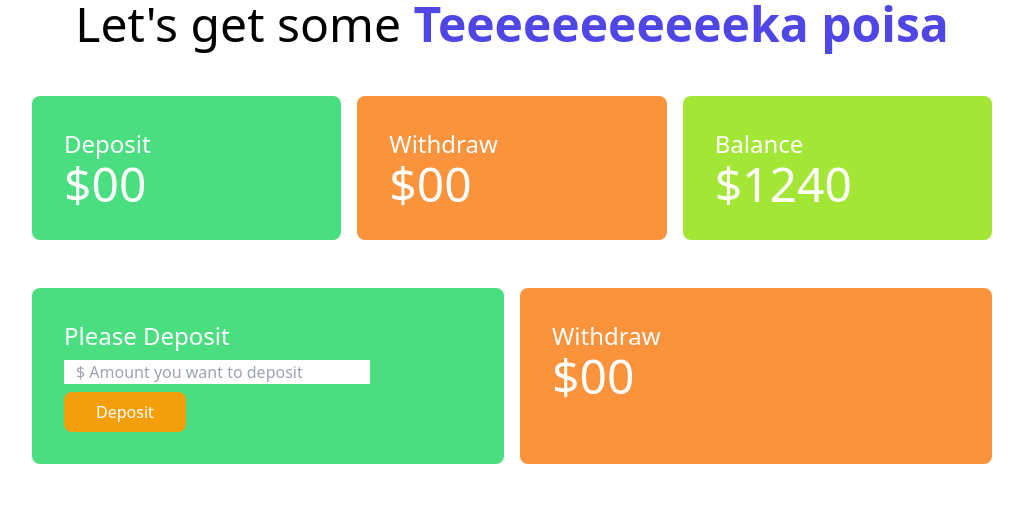
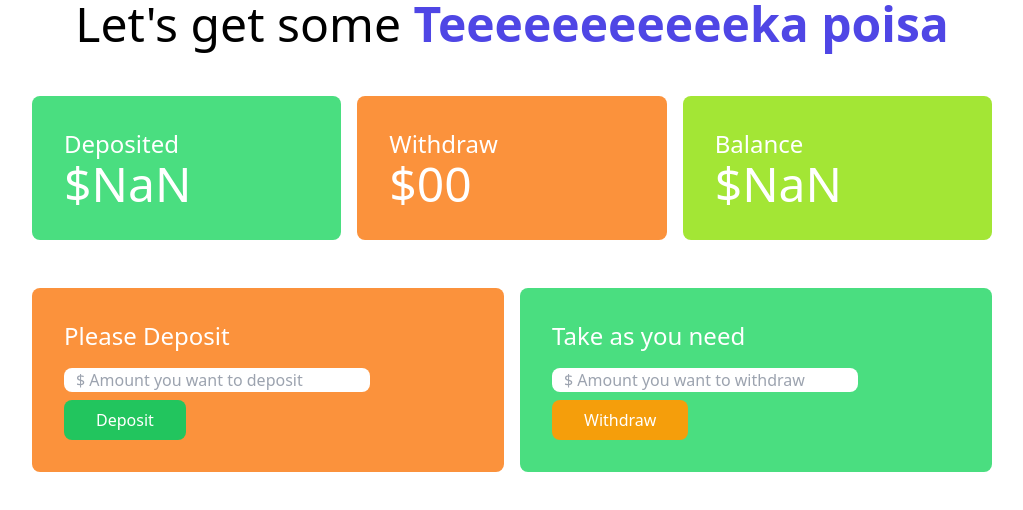
Before and after one commit to Alamin11/web_day_40_baper_bank, a plain HTML site: page bank.html in a window 1280 px wide. Both pictures are taken after a click on the button "Deposit". Shown: the whole page, without its empty margins (128-1151 px from the left). Drawn offline with nearby package versions, Linux system fonts and the light colour scheme.

Commit message:
added deposit and withdraw calculation

```diff
--- a/bank.html
+++ b/bank.html
@@ -19,40 +19,47 @@
         <section class="mt-12 ">
             <div class="grid grid-cols-3 gap-4 w-9/12 mx-auto text-white">
                 <div class="bg-green-400 p-8 rounded-lg">
-                    <h4 class="text-2xl">Deposit</h4>
-                    <h2 class="text-5xl">$00</h2>
+                    <h4 class="text-2xl">Deposited</h4>
+                    <h2 class="text-5xl">$<span id="deposit-display">00</span></h2>
                 </div>
                 <div class="bg-orange-400 p-8 rounded-lg">
                     <h4 class="text-2xl">Withdraw</h4>
-                    <h2 class="text-5xl">$00</h2>
+                    <h2 class="text-5xl">$<span id="withdraw-field">00</span></h2>
                 </div>
                 <div class="bg-lime-400 p-8 rounded-lg">
                     <h4 class="text-2xl">Balance</h4>
-                    <h2 class="text-5xl">$1240</h2>
+                    <h2 class="text-5xl">$<span id="balance-display">1200</span></h2>
                 </div>
 
             </div>
         </section>
         <!-- withdraw and deposit section -->
         <section class="mt-12 ">
-            <div class="grid grid-cols-2 gap-4 w-9/12 mx-auto text-white">
+            <div class="grid grid-cols-2 gap-4 w-9/12 mx-auto">
+                <div class="bg-orange-400 p-8 rounded-lg ">
+                    <h4 class="text-2xl mb-4 text-white">Please Deposit</h4>
+                    <input type="text" id="deposited-amount" class="w-9/12 block
+                     mb-2 px-3 mt-2 rounded-lg" placeholder="$ Amount you want to deposit">
+                    <button id="btn-deposit"
+                        class="bg-green-500 text-white py-2 px-8 font-medium rounded-lg hover:bg-lime-400 font-medium">Deposit</button>
+                </div>
                 <div class="bg-green-400 p-8 rounded-lg ">
-                    <h4 class="text-2xl">Please Deposit</h4>
-                    <input type="text" class="w-9/12 block
-                     mb-2 px-3 mt-2" placeholder="$ Amount you want to deposit">
-                    <button id="btn-submit"
-                        class="bg-amber-500 text-white py-2 px-8 font-medium rounded-lg hover:bg-sky-700 font-medium">Deposit</button>
+                    <h4 class="text-2xl mb-4 text-white">Take as you need</h4>
+                    <input type="text" id="withdraw-amount" class="w-9/12 block
+                     mb-2 px-3 mt-2 rounded-lg" placeholder="$ Amount you want to withdraw">
+                    <button id="btn-withdraw"
+                        class="bg-amber-500 text-white py-2 px-8 font-medium rounded-lg hover:bg-lime-400 font-medium">Withdraw</button>
                 </div>
-                <div class="bg-orange-400 p-8 rounded-lg">
-                    <h4 class="text-2xl">Withdraw</h4>
-                    <h2 class="text-5xl">$00</h2>
-                </div>
+
 
             </div>
         </section>
 
 
     </main>
+    <script src="js/deposit.js"></script>
+    <script src="js/withdraw.js"></script>
+
 </body>
 
 </html>
--- /dev/null
+++ b/js/deposit.js
@@ -0,0 +1,16 @@
+// console.log('MoneyCalculator');
+document.getElementById('btn-deposit').addEventListener('click', function () {
+    let depositField = document.getElementById('deposited-amount');
+    let depositAmount = parseFloat(depositField.value);
+    // console.log(typeof depositAmount);
+    const depositDisplay = document.getElementById('deposit-display');
+    depositDisplay.innerText = depositAmount;
+    let totalDisplayBalance = document.getElementById('balance-display');
+    let totalBalance = totalDisplayBalance.innerText;
+    // console.log(typeof totalBalance);
+    totalBalance = parseFloat(totalBalance) + depositAmount;
+    // console.log(totalBalance);
+    totalDisplayBalance.innerText = totalBalance;
+    depositField.value = '';
+
+});
--- /dev/null
+++ b/js/withdraw.js
@@ -0,0 +1,36 @@
+document.getElementById('btn-withdraw').addEventListener('click', function () {
+    // getting the input field valu of withdraw field and converting it to floating point number
+    let withdrawInputField = document.getElementById('withdraw-amount');
+    let withdrawAmount = parseFloat(withdrawInputField.value);
+    if (isNaN(withdrawAmount)) {
+        alert('Input a valid number');
+        return;
+    }
+    // getting the total balance displaying
+    let totalDisplayBalance = document.getElementById('balance-display');
+    // getting the total balance
+    let totalBalance = totalDisplayBalance.innerText;
+    //getting the withdraw field
+    let withDrawField = document.getElementById('withdraw-field');
+    // getting the withdraw field value
+    let totalWithdraw = parseFloat(withDrawField.innerText);
+    // updating the withdraw field value
+    totalWithdraw += withdrawAmount;
+    // console.log(totalWithdraw);
+    console.log(totalWithdraw);
+    // setting the total balance
+    totalBalance = parseFloat(totalBalance) - withdrawAmount;
+    // displaying the total available balance and withdraw amount
+    if (totalBalance < 0) {
+        totalDisplayBalance.innerText = 'Insuffient balance';
+    } else if (totalBalance === 0) {
+        totalDisplayBalance.innerText = 'Tell your pappa to deposit more';
+    }
+    else {
+        //setting the total withdraw amount as withdraw field innertext
+        withDrawField.innerText = totalWithdraw;
+        totalDisplayBalance.innerText = totalBalance;
+    }
+    withdrawInputField.value = '';
+
+})
```
